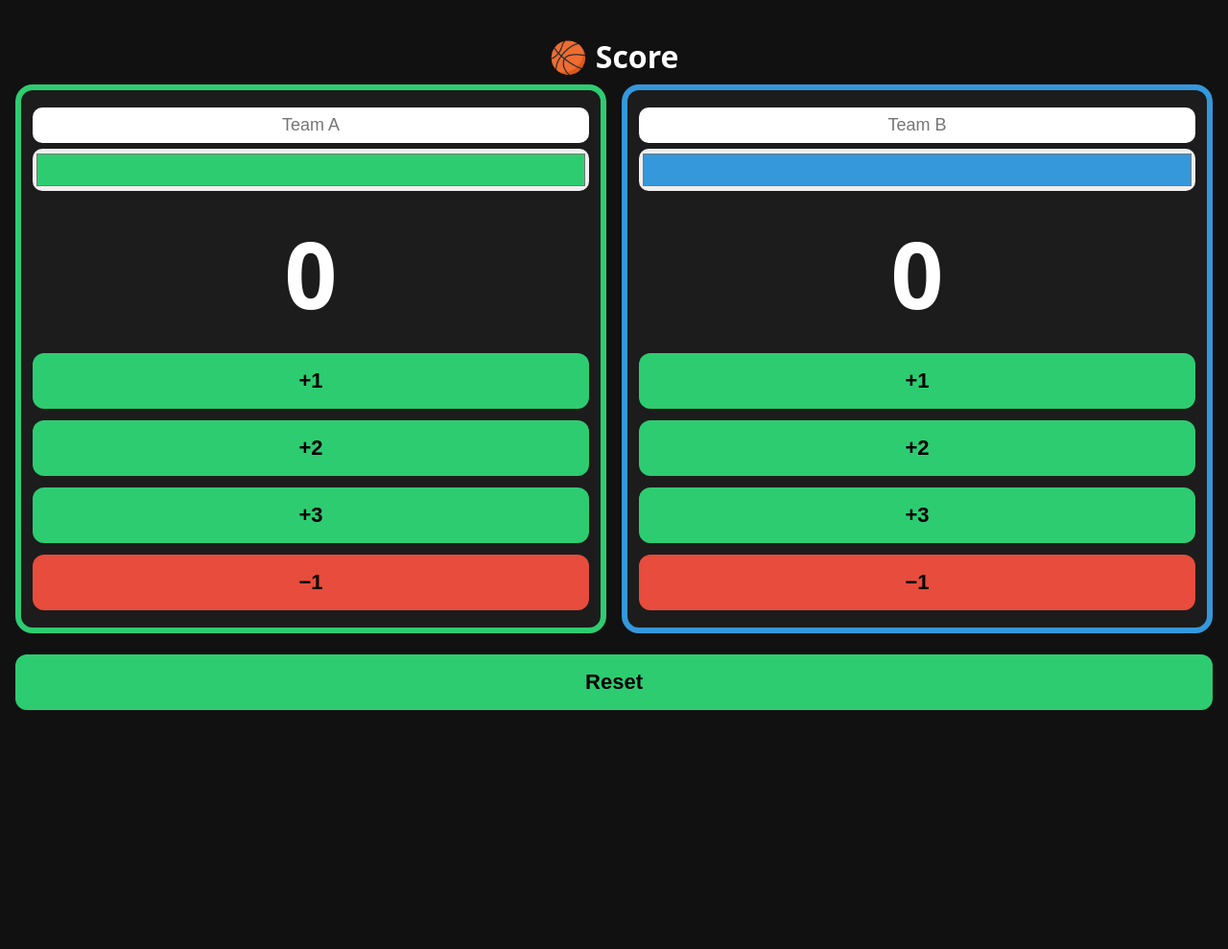
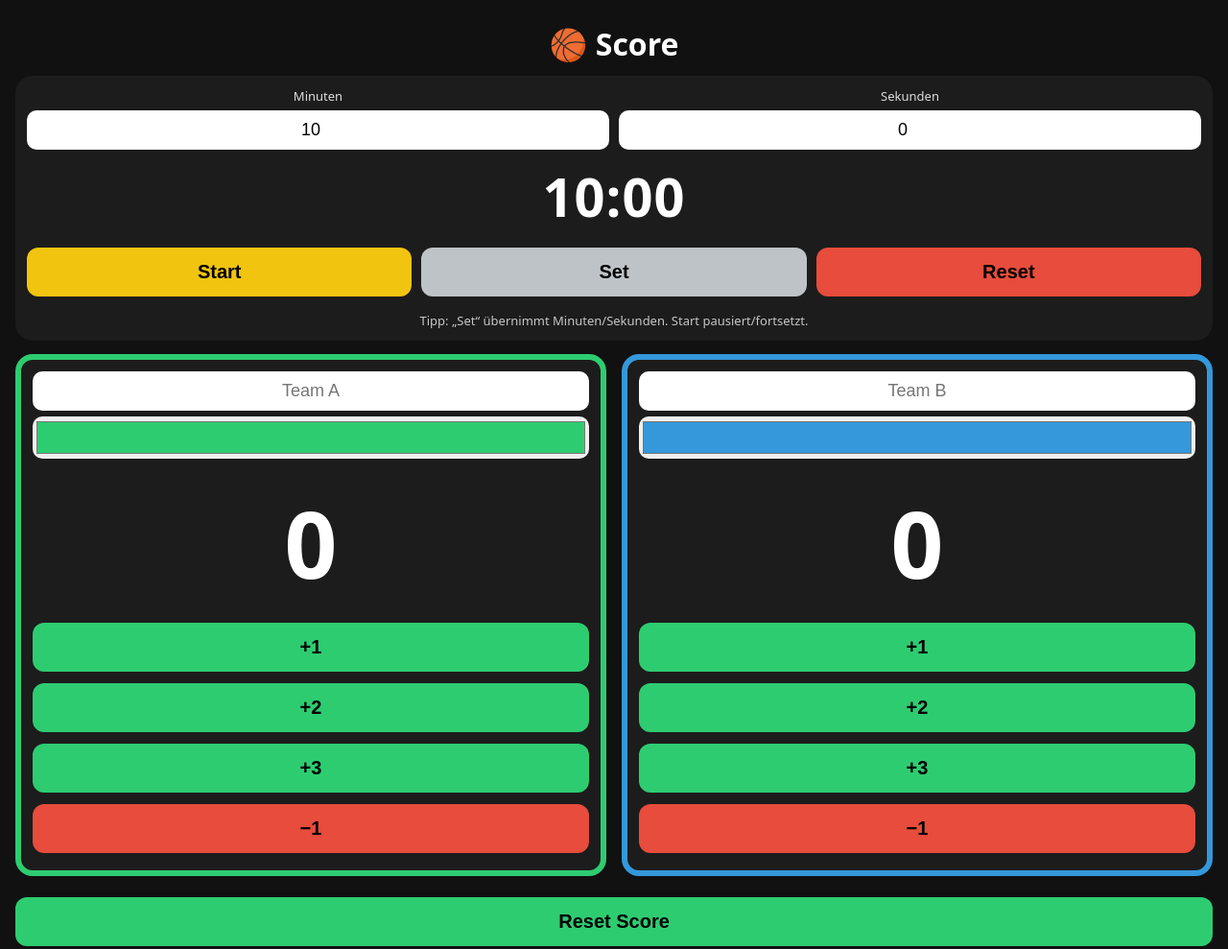
Before and after one commit to prohrweck-hub/vereins-score, a plain HTML site: page index.html in a window 1280 px wide. Shown: the whole page at 96% size. Before the commit the page ends 800 px from the top, so only its background shows below. Drawn offline with Linux system fonts and the light colour scheme.

Commit message:
added timer

```diff
--- a/index.html
+++ b/index.html
@@ -6,10 +6,7 @@
   <title>Basketball Score</title>
 
   <style>
-    /* Wichtig: verhindert Überlaufen von Elementen */
-    * {
-      box-sizing: border-box;
-    }
+    * { box-sizing: border-box; }
 
     body {
       font-family: system-ui, -apple-system, BlinkMacSystemFont, sans-serif;
@@ -20,8 +17,55 @@
       text-align: center;
     }
 
-    h1 {
-      margin-bottom: 8px;
+    h1 { margin: 8px 0 12px; }
+
+    .topBar {
+      display: grid;
+      grid-template-columns: 1fr;
+      gap: 12px;
+      margin-bottom: 14px;
+    }
+
+    .timerBox {
+      background: #1c1c1c;
+      border-radius: 18px;
+      padding: 12px;
+    }
+
+    .timerDisplay {
+      font-size: 56px;
+      font-weight: 900;
+      letter-spacing: 1px;
+      margin: 6px 0 10px;
+    }
+
+    .timerControls {
+      display: grid;
+      grid-template-columns: 1fr 1fr 1fr;
+      gap: 10px;
+    }
+
+    .timerInputs {
+      display: grid;
+      grid-template-columns: 1fr 1fr;
+      gap: 10px;
+      margin-bottom: 10px;
+    }
+
+    label {
+      font-size: 13px;
+      opacity: 0.85;
+      display: block;
+      margin-bottom: 6px;
+    }
+
+    input[type="number"], input[type="text"] {
+      font-size: 18px;
+      padding: 10px;
+      width: 100%;
+      text-align: center;
+      border-radius: 10px;
+      border: none;
     }
 
     .teams {
@@ -30,22 +74,12 @@
       gap: 16px;
     }
 
-    input[type="text"] {
-      font-size: 18px;
-      padding: 8px;
-      width: 100%;
-      text-align: center;
-      margin: 6px 0;
-      border-radius: 10px;
-      border: none;
-    }
-
     input[type="color"] {
       width: 100%;
       height: 44px;
       border: none;
       border-radius: 10px;
-      margin-bottom: 8px;
+      margin: 6px 0 10px;
     }
 
     .teamBox {
@@ -62,23 +96,30 @@
     }
 
     button {
-      font-size: 22px;
-      padding: 16px;
+      font-size: 20px;
+      padding: 14px;
       margin: 6px 0;
       width: 100%;
       border: none;
       border-radius: 12px;
       background: #2ecc71;
       color: black;
-      font-weight: bold;
+      font-weight: 800;
     }
 
-    .minus {
-      background: #e74c3c;
-    }
+    .minus { background: #e74c3c; }
+    .secondary { background: #f1c40f; }
+    .neutral { background: #bdc3c7; }
 
     .controls {
       margin-top: 16px;
+      display: grid;
+      grid-template-columns: 1fr;
+      gap: 10px;
+    }
+
+    @media (min-width: 900px) {
+      .topBar { grid-template-columns: 1fr; }
     }
   </style>
 </head>
@@ -86,6 +127,34 @@
 <body>
   <h1>🏀 Score</h1>
 
+  <!-- TIMER -->
+  <div class="topBar">
+    <div class="timerBox">
+      <div class="timerInputs">
+        <div>
+          <label for="setMin">Minuten</label>
+          <input id="setMin" type="number" min="0" max="99" value="10" />
+        </div>
+        <div>
+          <label for="setSec">Sekunden</label>
+          <input id="setSec" type="number" min="0" max="59" value="0" />
+        </div>
+      </div>
+
+      <div class="timerDisplay" id="timerDisplay">10:00</div>
+
+      <div class="timerControls">
+        <button class="secondary" onclick="startPauseTimer()" id="startPauseBtn">Start</button>
+        <button class="neutral" onclick="applySetTime()">Set</button>
+        <button class="minus" onclick="resetTimer()">Reset</button>
+      </div>
+      <p style="margin:10px 0 0; opacity:.75; font-size: 13px;">
+        Tipp: „Set“ übernimmt Minuten/Sekunden. Start pausiert/fortsetzt.
+      </p>
+    </div>
+  </div>
+
+  <!-- TEAMS -->
   <div class="teams">
     <!-- TEAM A -->
     <div id="teamABox" class="teamBox">
@@ -115,10 +184,13 @@
   </div>
 
   <div class="controls">
-    <button onclick="reset()">Reset</button>
+    <button onclick="resetScores()">Reset Score</button>
   </div>
 
   <script>
+    // ---------------------------
+    // SCORE
+    // ---------------------------
     let scoreA = 0;
     let scoreB = 0;
 
@@ -132,13 +204,16 @@
       }
     }
 
-    function reset() {
+    function resetScores() {
       scoreA = 0;
       scoreB = 0;
       document.getElementById('scoreA').innerText = 0;
       document.getElementById('scoreB').innerText = 0;
     }
 
+    // ---------------------------
+    // TEAM COLORS (border)
+    // ---------------------------
     function applyColors() {
       const aColor = document.getElementById('teamAColor').value;
       const bColor = document.getElementById('teamBColor').value;
@@ -172,7 +247,114 @@
       saveColors();
     });
 
-    window.addEventListener('load', loadColors);
+    // ---------------------------
+    // TIMER (COUNTDOWN)
+    // ---------------------------
+    let timerTotalSeconds = 10 * 60;      // current remaining
+    let timerInitialSeconds = 10 * 60;    // set/reset value
+    let timerInterval = null;
+    let timerRunning = false;
+
+    function formatTime(totalSeconds) {
+      const m = Math.floor(totalSeconds / 60);
+      const s = totalSeconds % 60;
+      return `${String(m).padStart(2,'0')}:${String(s).padStart(2,'0')}`;
+    }
+
+    function updateTimerDisplay() {
+      document.getElementById('timerDisplay').innerText = formatTime(timerTotalSeconds);
+    }
+
+    function clampInt(v, min, max) {
+      v = parseInt(v, 10);
+      if (isNaN(v)) v = min;
+      return Math.max(min, Math.min(max, v));
+    }
+
+    function applySetTime() {
+      // stop if running
+      stopTimer();
+
+      const mins = clampInt(document.getElementById('setMin').value, 0, 99);
+      const secs = clampInt(document.getElementById('setSec').value, 0, 59);
+
+      timerInitialSeconds = mins * 60 + secs;
+      timerTotalSeconds = timerInitialSeconds;
+
+      localStorage.setItem('timerMin', mins);
+      localStorage.setItem('timerSec', secs);
+
+      updateTimerDisplay();
+      setStartPauseLabel();
+    }
+
+    function setStartPauseLabel() {
+      document.getElementById('startPauseBtn').innerText = timerRunning ? "Pause" : "Start";
+    }
+
+    function tick() {
+      if (timerTotalSeconds > 0) {
+        timerTotalSeconds -= 1;
+        updateTimerDisplay();
+      } else {
+        // finished
+        stopTimer();
+        // small vibration if supported
+        if (navigator.vibrate) navigator.vibrate([200, 100, 200]);
+      }
+    }
+
+    function startPauseTimer() {
+      if (timerRunning) {
+        stopTimer();
+      } else {
+        if (timerTotalSeconds <= 0) {
+          // if already at 0, reset to initial first
+          timerTotalSeconds = timerInitialSeconds;
+          updateTimerDisplay();
+        }
+        timerRunning = true;
+        setStartPauseLabel();
+        timerInterval = setInterval(tick, 1000);
+      }
+    }
+
+    function stopTimer() {
+      timerRunning = false;
+      setStartPauseLabel();
+      if (timerInterval) {
+        clearInterval(timerInterval);
+        timerInterval = null;
+      }
+    }
+
+    function resetTimer() {
+      stopTimer();
+      timerTotalSeconds = timerInitialSeconds;
+      updateTimerDisplay();
+    }
+
+    function loadTimer() {
+      const mins = localStorage.getItem('timerMin');
+      const secs = localStorage.getItem('timerSec');
+
+      if (mins !== null && secs !== null) {
+        const m = clampInt(mins, 0, 99);
+        const s = clampInt(secs, 0, 59);
+        document.getElementById('setMin').value = m;
+        document.getElementById('setSec').value = s;
+        timerInitialSeconds = m * 60 + s;
+        timerTotalSeconds = timerInitialSeconds;
+      }
+      updateTimerDisplay();
+      setStartPauseLabel();
+    }
+
+    // INIT
+    window.addEventListener('load', () => {
+      loadColors();
+      loadTimer();
+    });
   </script>
 </body>
 </html>
```
